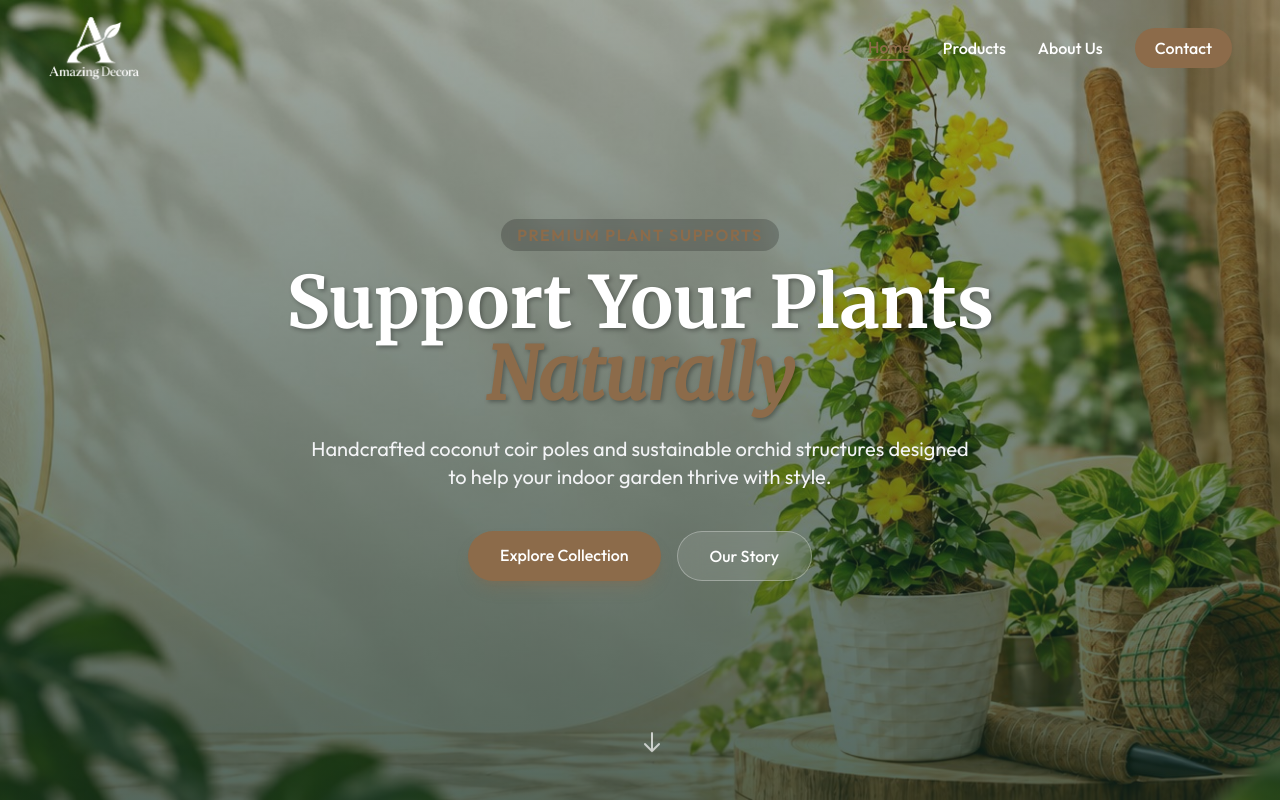
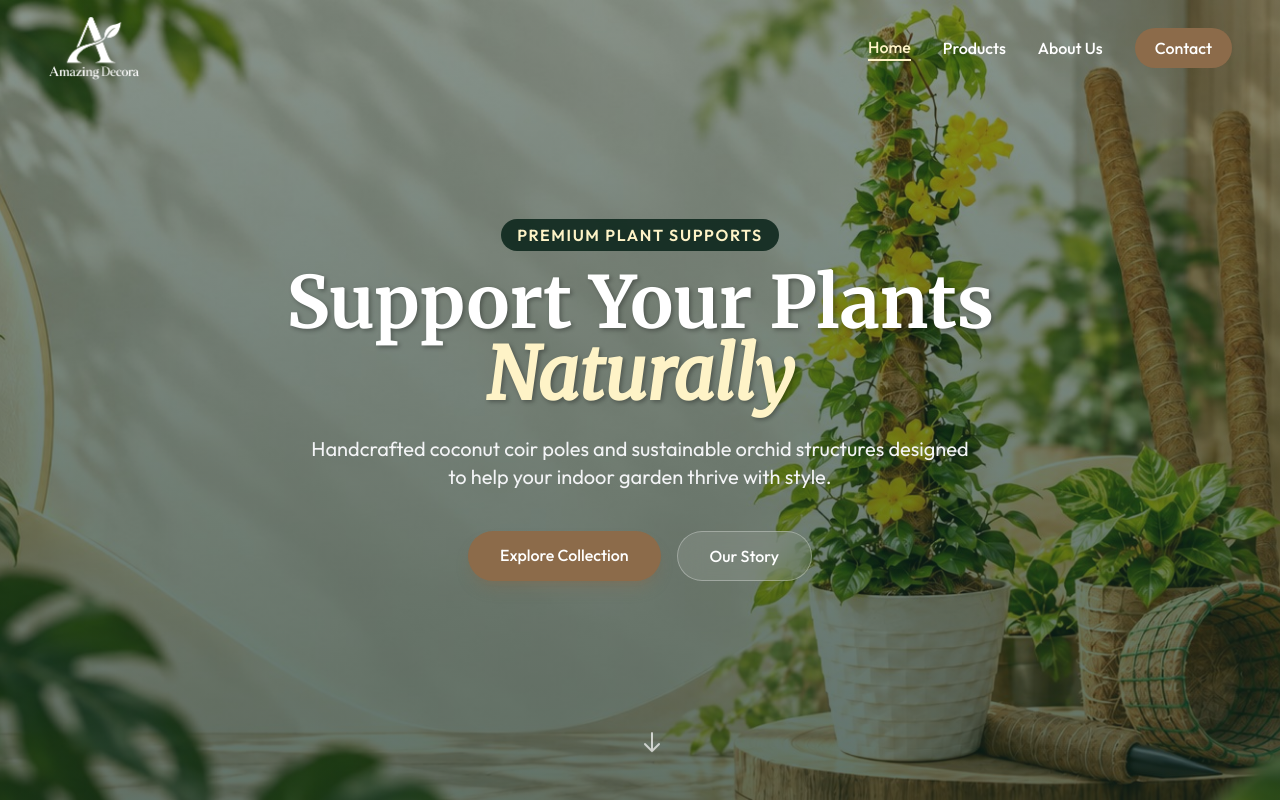
Before and after one commit to PixelCubeLK/amazing-decora, a plain HTML site: page index.html in a window 1280 px wide. Shown: the top 802 px of the page. Drawn offline with nearby package versions, Linux system fonts and the light colour scheme.

Commit message:
Enhance header link styles and update hero section colors for improved visibility and aesthetics

```diff
--- a/components/header.js
+++ b/components/header.js
@@ -15,10 +15,10 @@
     const renderLinks = (mobile) => links.map(({ label, path }) => {
         const active = isActive(path);
         const classes = mobile
-            ? `py-2 w-full text-center ${active ? 'text-brand-earth font-bold' : 'hover:text-brand-earth'}`
+            ? `py-2 w-full text-center ${active ? 'text-amber-100 font-bold underline underline-offset-8' : 'hover:text-amber-100'}`
             : path === 'pages/contact.html'
                 ? 'px-5 py-2 bg-brand-earth hover:bg-amber-700 rounded-full text-white transition-all transform hover:scale-105 font-medium'
-                : `font-medium transition-colors ${active ? 'text-brand-earth border-b-2 border-brand-earth' : 'hover:text-brand-earth'}`;
+                : `font-medium transition-colors ${active ? 'text-amber-100 border-b-2 border-amber-100' : 'hover:text-amber-100'}`;
         return `<a href="${pageUrl(path)}" class="${classes}"${active ? ' aria-current="page"' : ''}>${label}</a>`;
     }).join('');
 
--- a/index.html
+++ b/index.html
@@ -38,7 +38,7 @@
     </script>
     <style>
         .hero-overlay {
-            background: linear-gradient(to bottom, rgba(15, 41, 30, 0.4), rgba(15, 41, 30, 0.7));
+            background: linear-gradient(to bottom, rgba(15, 41, 30, 0.5), rgba(15, 41, 30, 0.65));
         }
 
         .text-shadow {
@@ -63,10 +63,10 @@
 
         <div class="relative z-10 text-center px-4 max-w-4xl mx-auto" style="animation: fadeIn 1s ease-out;">
             <p
-                class="text-brand-earth uppercase tracking-widest text-sm md:text-base font-bold mb-4 bg-black/20 inline-block px-4 py-1 rounded-full backdrop-blur-sm">
+                class="text-amber-100 uppercase tracking-widest text-sm md:text-base font-bold mb-4 bg-brand-dark/90 inline-block px-4 py-1 rounded-full backdrop-blur-sm">
                 Premium Plant Supports</p>
             <h1 class="text-4xl md:text-6xl lg:text-7xl font-serif font-bold text-white mb-6 text-shadow leading-tight">
-                Support Your Plants<br> <span class="text-brand-earth italic">Naturally</span>
+                Support Your Plants<br> <span class="text-amber-100 italic">Naturally</span>
             </h1>
             <p class="text-gray-100 text-lg md:text-xl mb-10 max-w-2xl mx-auto leading-relaxed">
                 Handcrafted coconut coir poles and sustainable orchid structures designed to help your indoor garden
```
